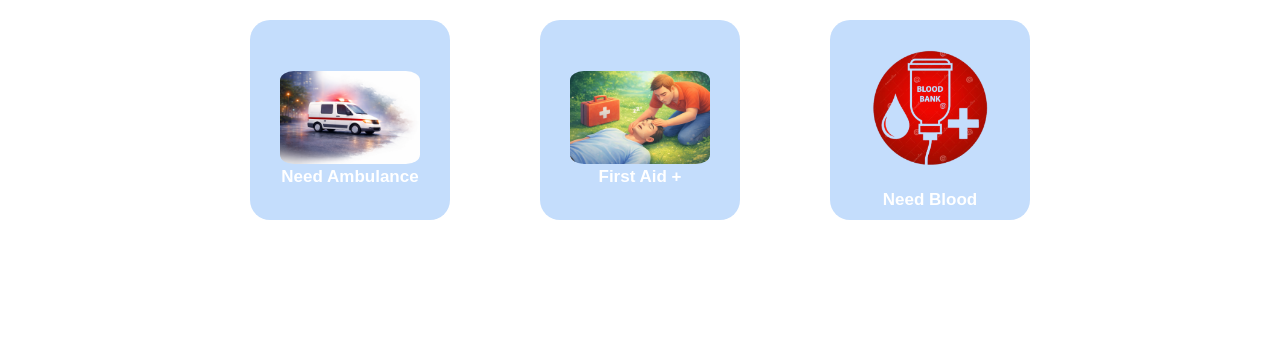
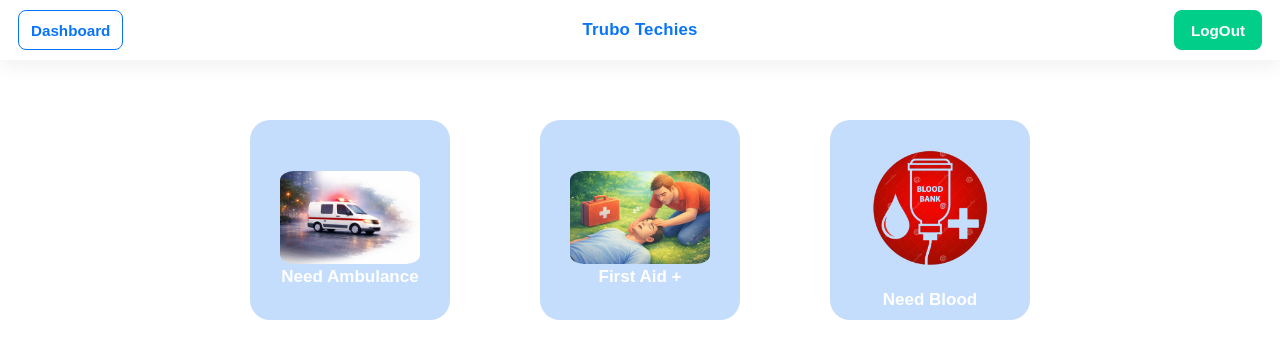
Before and after one commit to anujOparota/TechSprint, a React (Vite) app: page /emergency in a window 1280 px wide. Shown: the top 358 px of the page. Built offline with nearby package versions, Linux system fonts and the light colour scheme.

Commit message:
navbar added in emergency page

```diff
--- a/src/pages/Emergency/Emergency.css
+++ b/src/pages/Emergency/Emergency.css
@@ -5,6 +5,7 @@
     justify-content: center;
     align-items: center;
     gap: 50px;
+    padding-top: 100px;
 }
 
 .emergency-box{
--- a/src/pages/Emergency/Emergency.jsx
+++ b/src/pages/Emergency/Emergency.jsx
@@ -3,12 +3,15 @@ import { useNavigate } from "react-router-dom";
 import FirstAid from '../../assets/images/unconcious.png';
 import Ambulance from '../../assets/images/road_acc.png'
 import Blood from '../../assets/images/blood_bank.png'
+import NavBar from "../../components/Navbar";
 
 import './Emergency.css'
 
 function Emergency() {
     const navigate = useNavigate();
     return(
+        <>
+        <NavBar/>
         <div className="emergency-hero">
             <div className="emergency-box"
                 onClick={() => navigate("/ambulance")}
@@ -34,6 +37,7 @@ function Emergency() {
                 <p>Need Blood</p>
             </div>
         </div>
+        </>
     );
 }
 
```
